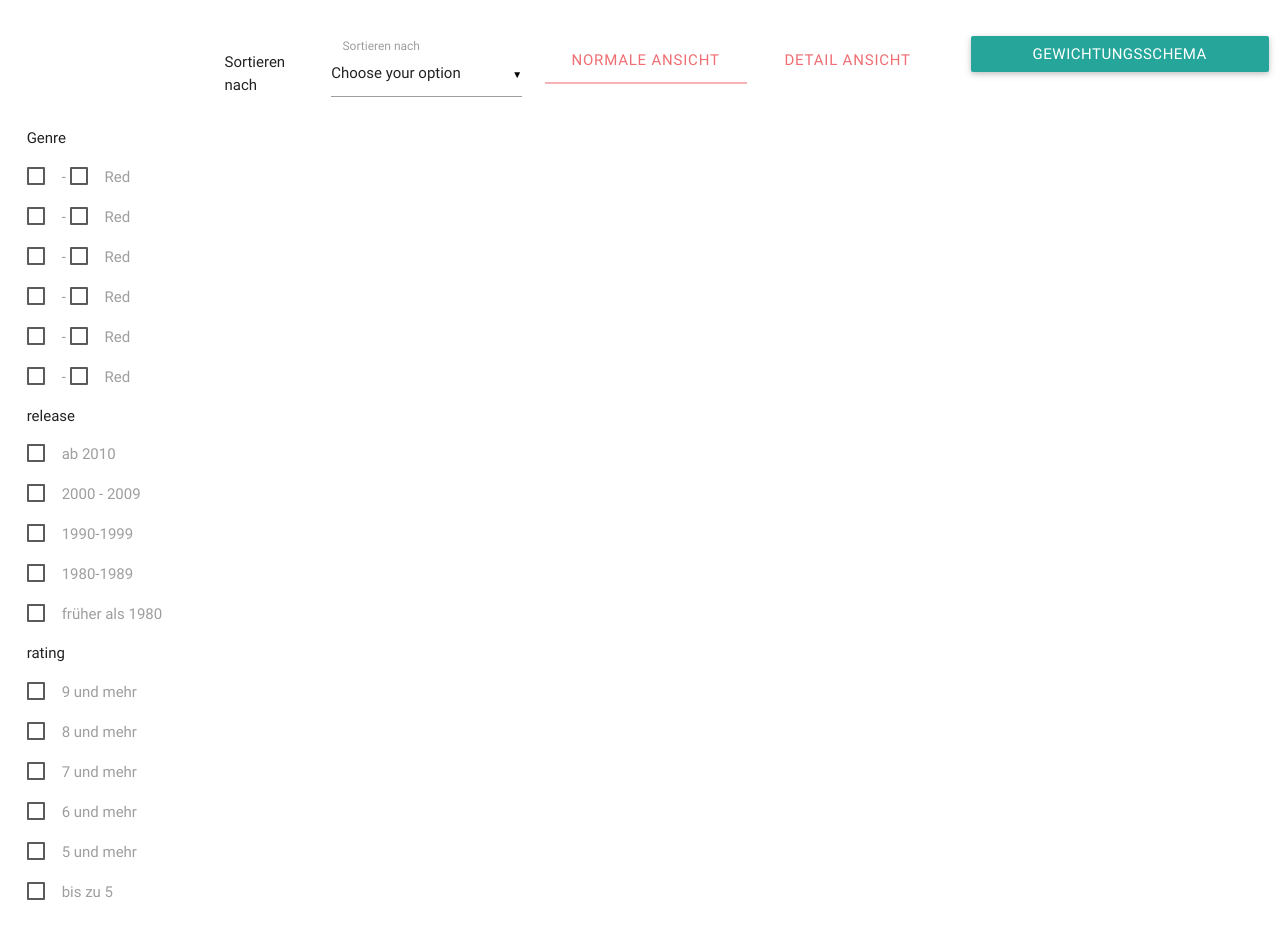
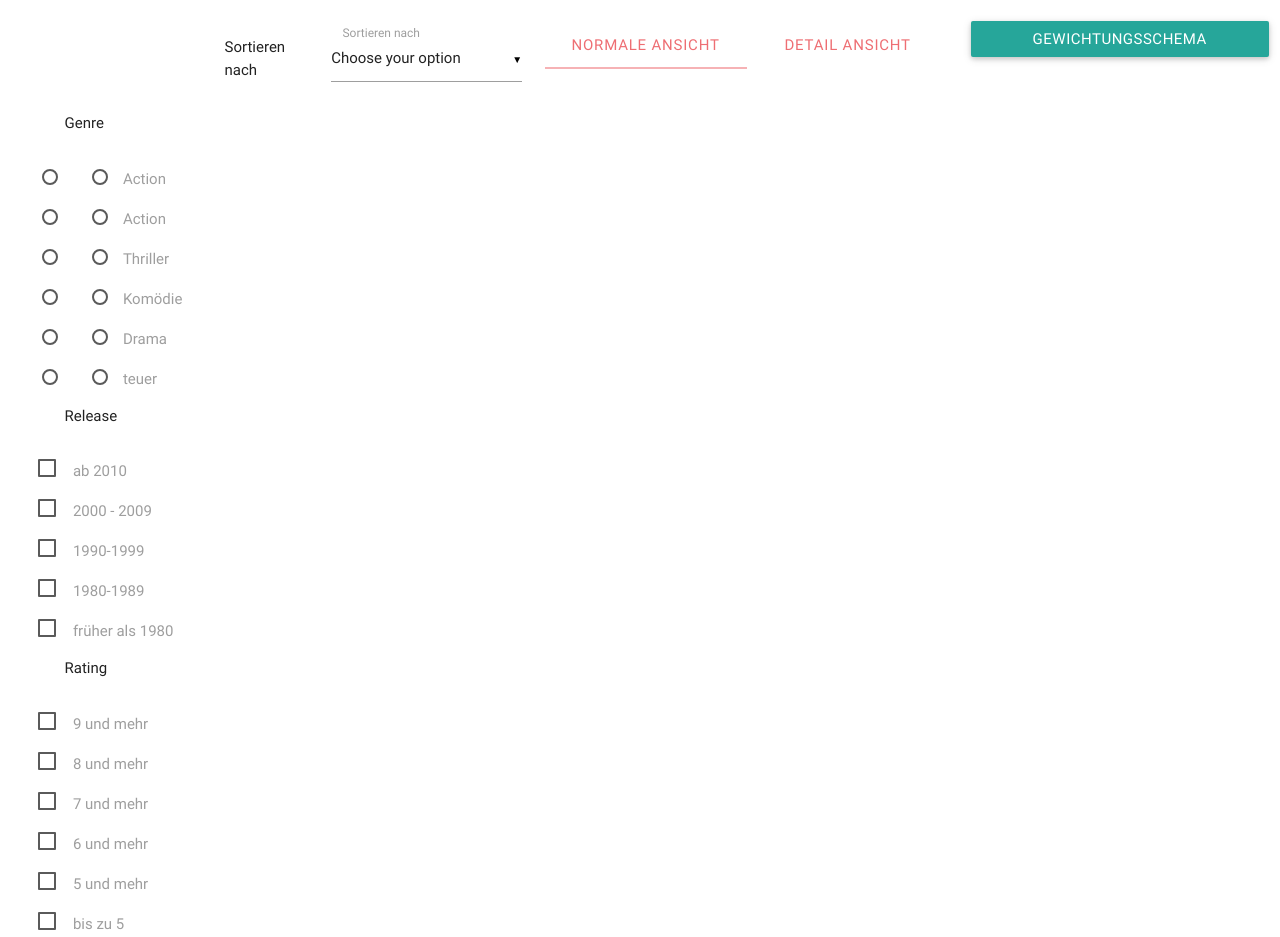
Before and after one commit to Blubblu/Vertiefung-IR, a plain HTML site: page HTML Entwurf/index.html in a window 1280 px wide. Shown: the part 220-1157 px from the top of the page. Drawn offline with nearby package versions, Linux system fonts and the light colour scheme.

Commit message:
Frontend

```diff
--- a/HTML Entwurf/css/home.css
+++ b/HTML Entwurf/css/home.css
@@ -11,10 +11,29 @@ h1 {
     background-color:coral;
 }
 
+label{
+
+}
+
+input {
+    margin-top 20pt;
+}
+
 .filter{
     margin-left: 20pt;
 }
+
+#filter1b{
+    margin-top: 20pt;
+}
+
 .genre{
+    margin-left: 20pt;
+}
+.release{
+    margin-left: 20pt;
+}
+.rating{
     margin-left: 20pt;
 }
 
@@ -28,6 +47,7 @@ h1 {
 
 .row-lower-margin-bottom{
     margin-bottom: 0pt;
+    float: left;
 }
 
 .row-no-margin-bottom{
@@ -35,4 +55,14 @@ h1 {
 }
 
 
+
+label {
+  float: left;
+  clear: none;
+  display: block;
+  padding: 2px 1em 0 0;
+}
+
+
+
 </style>
--- a/HTML Entwurf/index.html
+++ b/HTML Entwurf/index.html
@@ -142,162 +142,176 @@
                 </div>
             </div>
         </div>
-            <div class="genre">
-                <p> Genre </p>
+            <div class="filter row row-no-margin-bottom">
+                <div class="col s1">
+                    <div class="genre">
+                    <p> Genre </p>
+                    </div>
                 </div>
-            <div class="filter row-no-margin-bottom">
-                <div class="col s1">
+            </div>
+
+            <div class="filter row row-no-margin-bottom">
+
+                <div class="col s2">
                 <p>
-                <input type="checkbox" id="filter1b" />
-                <label for="filter1b">-</label>
-                <input type="checkbox" id="filter1" />
-                <label for="filter1">Red</label>
+                <input name="group-genre" type="radio" id="filter1b" />
+                <label for="filter2b"></label>
+                <input type="radio" id="filter1" />
+                <label for="filter1">Action</label>
                 </p>
-                    </div>
+
             </div>
-            <div class="filter row-no-margin-bottom">
-                <div class="col s1">
+
+
+            </div>
+
+            <div class="filter row row-no-margin-bottom">
+                <div class="col s2">
                 <p>
-                <input type="checkbox" id="filter2b" />
-                <label for="filter2b">-</label>
-                <input type="checkbox" id="filter2" />
-                <label for="filter2">Red</label>
+                <input name="group-genre" type="radio" id="filter2b" />
+                <label for="filter2b"></label>
+                <input type="radio" id="filter2" />
+                <label for="filter2">Action</label>
                 </p>
                 </div>
-        </div>
-      <div class="filter row-no-margin-bottom">
-                <div class="col s1">
+            </div>
+      <div class="filter row row-no-margin-bottom">
+                <div class="col s2">
                 <p>
-                <input type="checkbox" id="filter3b" />
-                <label for="filter3b">-</label>
-                <input type="checkbox" id="filter3" />
-                <label for="filter3">Red</label>
+                <input name="group-genre" type="radio" id="filter3b" />
+                <label for="filter3b"></label>
+                <input name="group-genre" type="radio" id="filter3" />
+                <label for="filter3">Thriller</label>
                 </p>
           </div>
         </div>
-      <div class="filter row-no-margin-bottom">
-            <div class="col s1">
+      <div class="filter row row-no-margin-bottom">
+            <div class="col s2">
                 <p>
-                <input type="checkbox" id="filter4b" />
-                <label for="filter4b">-</label>
-                <input type="checkbox" id="filter4" />
-                <label for="filter4">Red</label>
+                <input name="group-genre" type="radio" id="filter4b" />
+                <label for="filter4b"></label>
+                <input name="group-genre" type="radio" id="filter4" />
+                <label for="filter4">Komödie</label>
                 </p>
           </div>
         </div>
-      <div class="filter row-no-margin-bottom">
-                <div class="col s1">
+      <div class="filter row row-no-margin-bottom">
+                <div class="col s2">
                 <p>
-                <input type="checkbox" id="filter5b" />
-                <label for="filter5b">-</label>
-                <input type="checkbox" id="filter5" />
-                <label for="filter5">Red</label>
+                <input name="group-genre" type="radio" id="filter5b" />
+                <label for="filter5b"></label>
+                <input name="group-genre" type="radio" id="filter5" />
+                <label for="filter5">Drama</label>
                 </p>
           </div>
         </div>
-      <div class="filter row-no-margin-bottom">
-                <div class="col s1">
+      <div class="filter row row-no-margin-bottom">
+                <div class="col s2">
                 <p>
-                <input type="checkbox" id="filter6b" />
-                <label for="filter6b">-</label>
-                <input type="checkbox" id="filter6" />
-                <label for="filter6">Red</label>
+                <input name="group-genre" type="radio" id="filter6b" />
+                <label for="filter6b"></label>
+                <input name="group-genre" type="radio" id="filter6" />
+                <label for="filter6">teuer</label>
                 </p>
           </div>
         </div>
 
-    <div class="filter-release row-no-margin-bottom">
-        <div class="col s1">
-            <p> release </p>
-        </div>
+    <div class="filter row row-no-margin-bottom">
+                <div class="col s1">
+                    <div class="release">
+                    <p> Release </p>
+                    </div>
+                </div>
     </div>
-    <div class=" filter-release row-no-margin-bottom">
-        <div class="col s1">
+    <div class=" filter-release row row-no-margin-bottom">
+        <div class="col s2">
             <p>
             <input type="checkbox" id="filter-release-1"/>
             <label for="filter-release-1"> ab 2010</label>
             </p>
         </div>
     </div>
-    <div class=" filter-release row-no-margin-bottom">
-        <div class="col s1">
+    <div class=" filter-release row row-no-margin-bottom">
+        <div class="col s2">
             <p>
             <input type="checkbox" id="filter-release-2"/>
             <label for="filter-release-2"> 2000 - 2009</label>
             </p>
         </div>
     </div>
-    <div class=" filter-release row-no-margin-bottom">
-        <div class="col s1">
+    <div class=" filter-release row row-no-margin-bottom">
+        <div class="col s2">
             <p>
             <input type="checkbox" id="filter-release-3"/>
             <label for="filter-release-3"> 1990-1999</label>
             </p>
         </div>
     </div>
-    <div class=" filter-release row-no-margin-bottom">
-        <div class="col s1">
+    <div class=" filter-release row row-no-margin-bottom">
+        <div class="col s2">
             <p>
             <input type="checkbox" id="filter-release-4"/>
             <label for="filter-release-4"> 1980-1989</label>
             </p>
         </div>
     </div>
-    <div class=" filter-release row-no-margin-bottom">
-        <div class="col s1">
+    <div class=" filter-release row row-no-margin-bottom">
+        <div class="col s2">
             <p>
             <input type="checkbox" id="filter-release-5"/>
             <label for="filter-release-5"> früher als 1980</label>
             </p>
         </div>
     </div>
-    <div class="filter-rating row-no-margin-bottom">
-        <div class="col s1">
-            <p> rating </p>
+    <div class="filter-rating row row-no-margin-bottom">
+        <div class="col s2">
+            <div class="rating">
+            <p> Rating </p>
+            </div>
         </div>
     </div>
-    <div class=" filter-rating row-no-margin-bottom">
-        <div class="col s1">
+    <div class=" filter-rating row row-no-margin-bottom">
+        <div class="col s2">
             <p>
             <input type="checkbox" id="filter-rating-1"/>
             <label for="filter-rating-1"> 9 und mehr</label>
             </p>
         </div>
     </div>
-    <div class=" filter-rating row-no-margin-bottom">
-        <div class="col s1">
+    <div class=" filter-rating row row-no-margin-bottom">
+        <div class="col s2">
             <p>
             <input type="checkbox" id="filter-rating-2"/>
             <label for="filter-rating-2"> 8 und mehr</label>
             </p>
         </div>
     </div>
-    <div class=" filter-rating row-no-margin-bottom">
-        <div class="col s1">
+    <div class=" filter-rating row row-no-margin-bottom">
+        <div class="col s2">
             <p>
             <input type="checkbox" id="filter-rating-3"/>
             <label for="filter-rating-3"> 7 und mehr</label>
             </p>
         </div>
     </div>
-    <div class=" filter-rating row-no-margin-bottom">
-        <div class="col s1">
+    <div class=" filter-rating row row-no-margin-bottom">
+        <div class="col s2">
             <p>
             <input type="checkbox" id="filter-rating-4"/>
             <label for="filter-rating-4"> 6 und mehr</label>
             </p>
         </div>
     </div>
-    <div class=" filter-rating row-no-margin-bottom">
-        <div class="col s1">
+    <div class=" filter-rating row row-no-margin-bottom">
+        <div class="col s2">
             <p>
             <input type="checkbox" id="filter-rating-5"/>
             <label for="filter-rating-5"> 5 und mehr</label>
             </p>
         </div>
     </div>
-    <div class=" filter-rating row-no-margin-bottom">
-        <div class="col s1">
+    <div class=" filter-rating row row-no-margin-bottom">
+        <div class="col s2">
             <p>
             <input type="checkbox" id="filter-rating-6"/>
             <label for="filter-rating-6"> bis zu 5</label>
```
